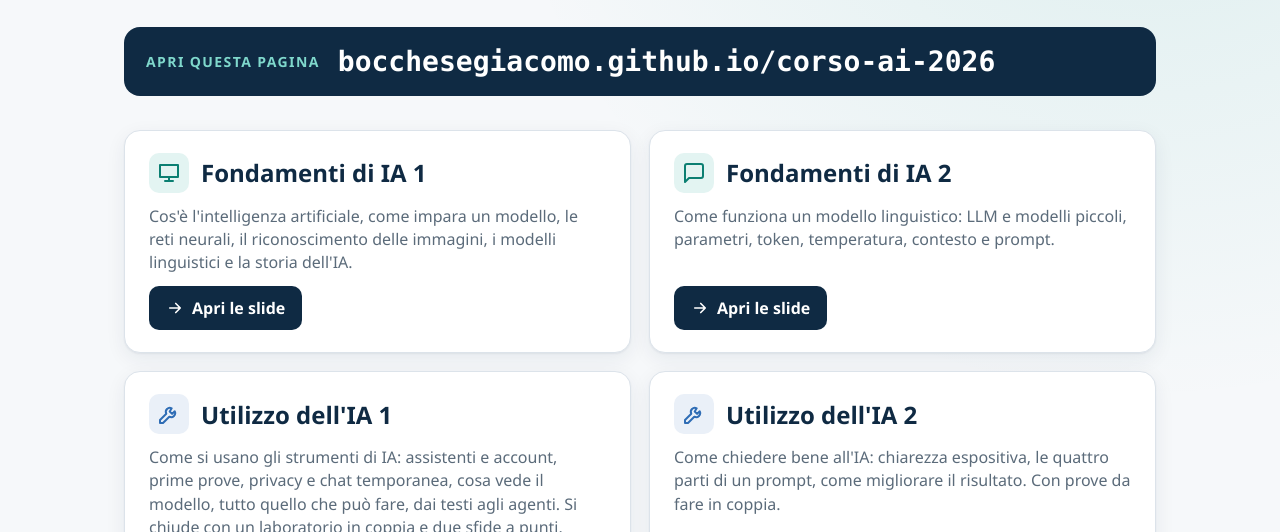
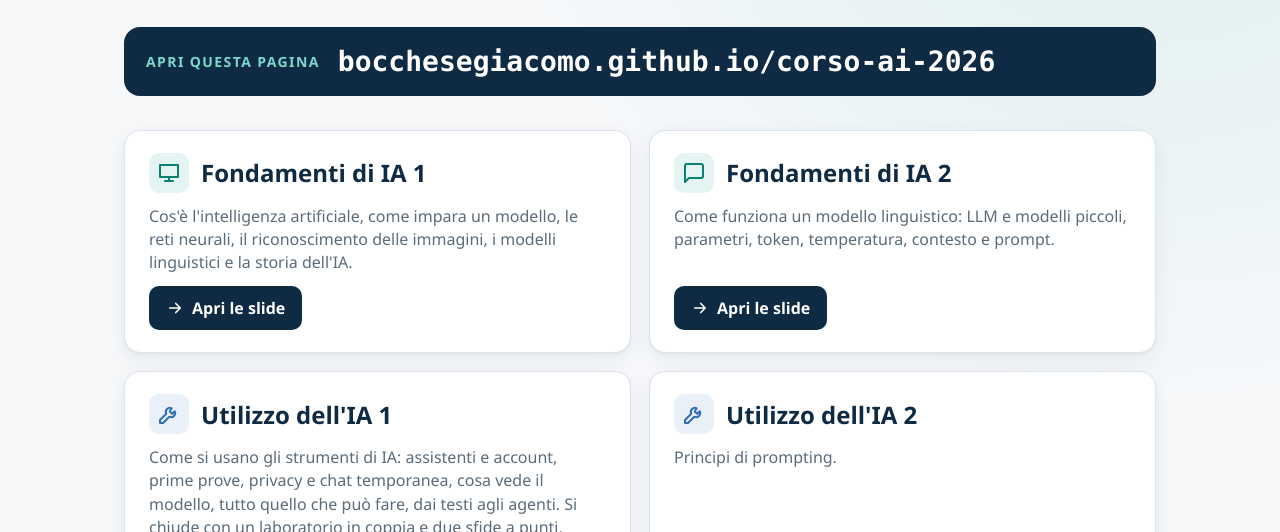
Before and after one commit to BoccheseGiacomo/corso-ai-2026, a plain HTML site: page index.html in a window 1280 px wide. Shown: the part 268-800 px from the top of the page. Drawn offline with Linux system fonts and the light colour scheme.

Commit message:
Pagina iniziale: descrizione breve di Utilizzo dell'IA 2
Co-Authored-By: Claude Opus 5.5 <noreply@anthropic.com>

```diff
--- a/index.html
+++ b/index.html
@@ -100,7 +100,7 @@
 
     <section class="card c-use">
       <h2><svg class="ic" viewBox="0 0 24 24"><path d="M14.7 6.3a4 4 0 0 0-5.4 5.4L3 18v3h3l6.3-6.3a4 4 0 0 0 5.4-5.4l-2.6 2.6-2.4-2.4z"/></svg>Utilizzo dell'IA 2</h2>
-      <p>Come chiedere bene all'IA: chiarezza espositiva, le quattro parti di un prompt, come migliorare il risultato. Con prove da fare in coppia.</p>
+      <p>Principi di prompting.</p>
       <div class="btns">
         <a class="btn btn-main" href="utilizzo-2/"><svg viewBox="0 0 24 24"><path d="M5 12h14 M13 6l6 6-6 6"/></svg>Apri le slide</a>
       </div>
```
